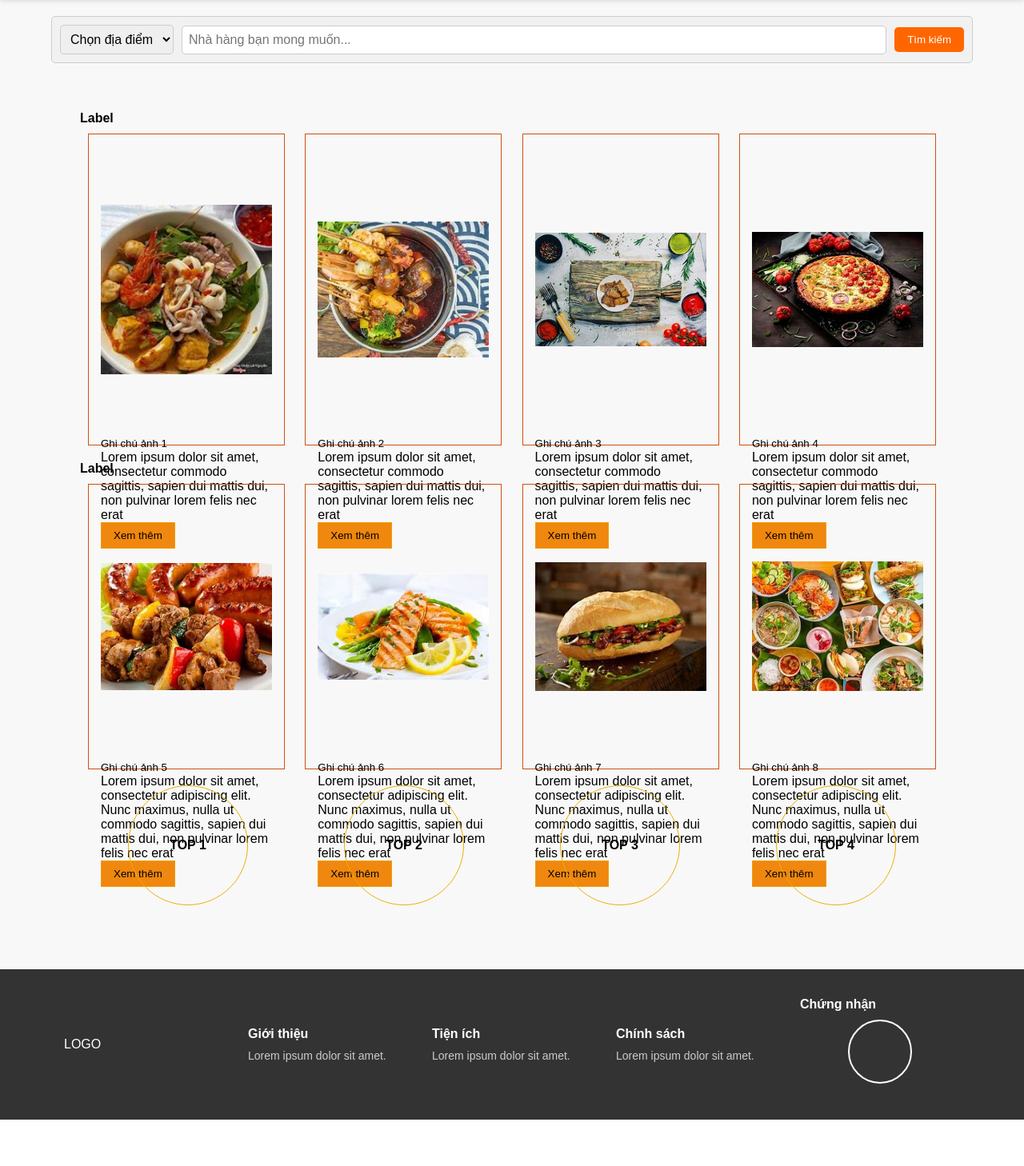
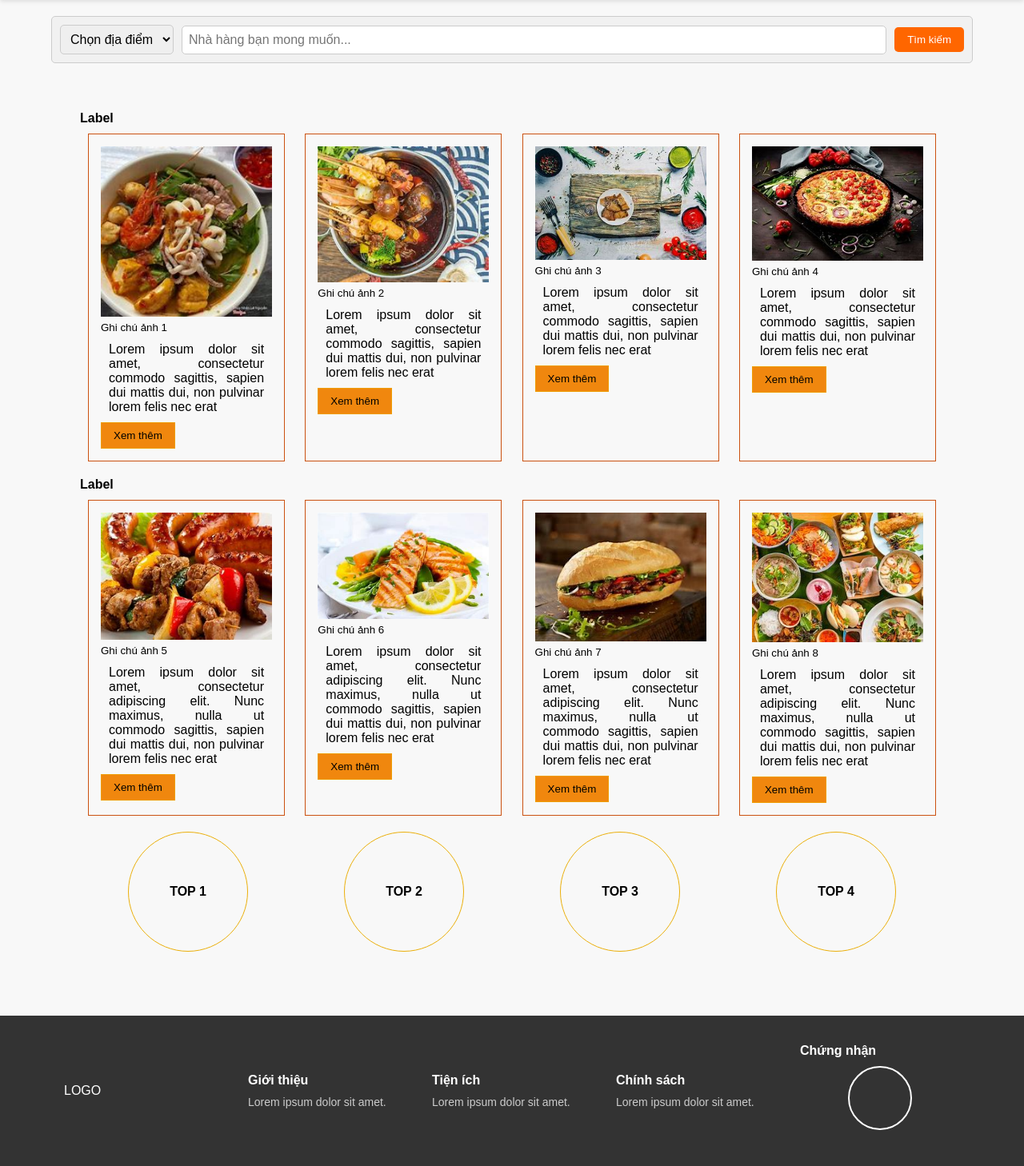
Before and after one commit to MinhLysA/Web-Deadline, a PHP site: page /static/Lv2/anuong.html in a window 1280 px wide. Shown: the part 58-1516 px from the top of the page at 80% size. Before the commit the page ends 1458 px from the top, so only its background shows below. Run offline with PHP 8.4, Linux system fonts and the light colour scheme.

Commit message:
Update style_anuong.css

```diff
--- a/WebBlogsFood/static/Lv2/css/style_anuong.css
+++ b/WebBlogsFood/static/Lv2/css/style_anuong.css
@@ -66,3 +66,15 @@ body {
     align-items: center;
     font-weight: bold;
   }
+
+
+  .content-card img {
+    width: 100%; /* Đảm bảo hình ảnh chiếm toàn bộ chiều rộng khung */
+    height: auto; /* Giữ tỷ lệ hình ảnh */
+    object-fit: cover; /* Tùy chỉnh hình ảnh phù hợp với khung chứa */
+  }
+
+  .content-card p {
+    text-align: justify; /* Căn đều hai bên */
+    padding: 10px;       /* Thêm khoảng cách bên trong để tạo sự thoáng */
+  }
```
